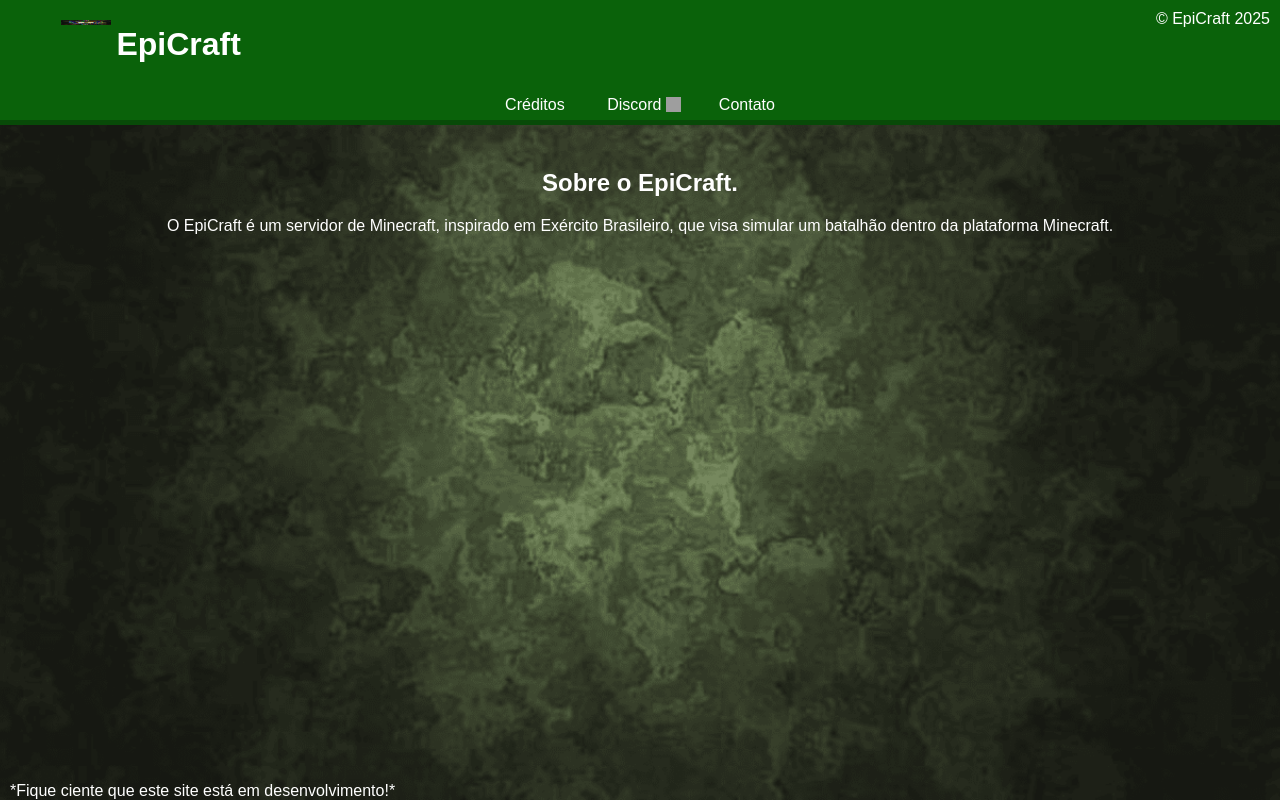
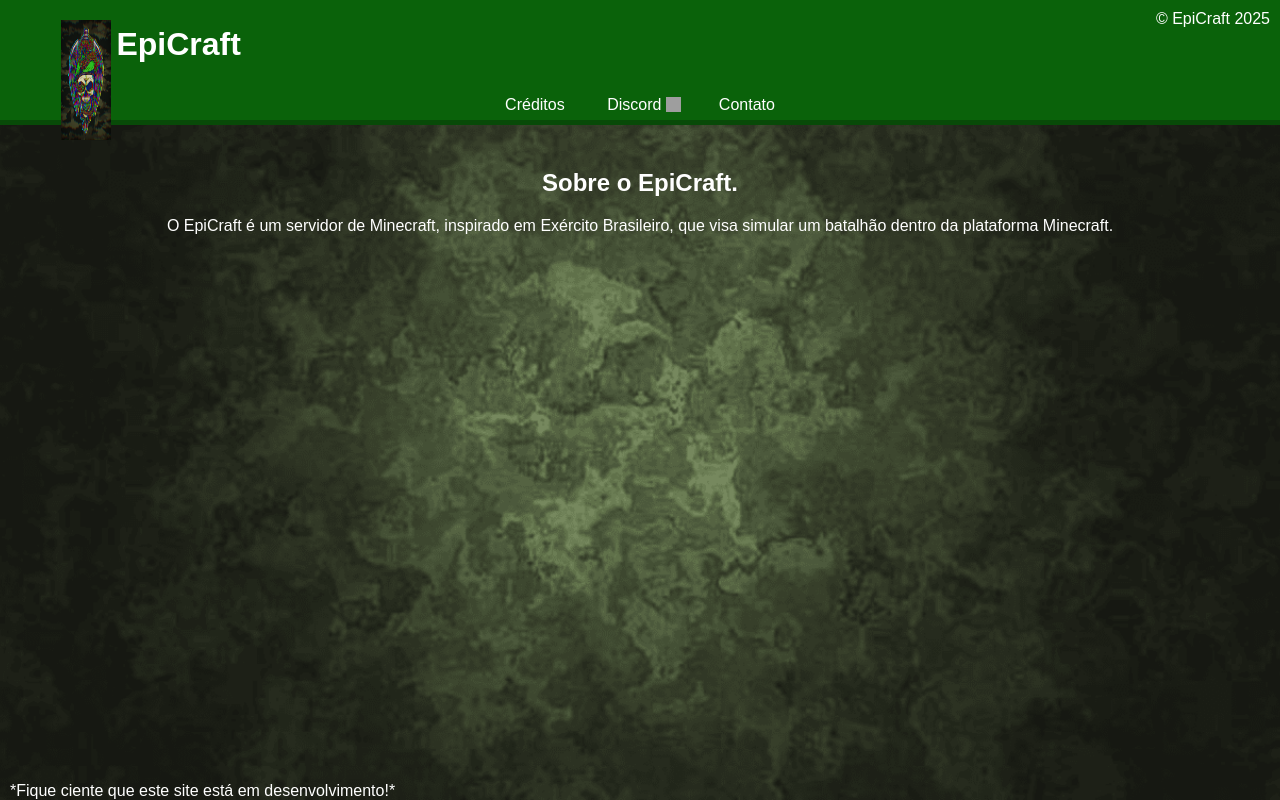
Before and after one commit to Vini557gato/minecraft.EpiCraft-server, a plain HTML site: page index.html in a window 1280 px wide. Drawn offline with Linux system fonts and the light colour scheme; grey boxes are pictures that could not be loaded.

Commit message:
Update style.css

```diff
--- a/style.css
+++ b/style.css
@@ -108,7 +108,7 @@ transition: 0.3s;
 
 .logo {
     width: 50px;
-    height: 5px;
+    height: 50;
     display: block;
     position: relative;
     top: 20px;
```
